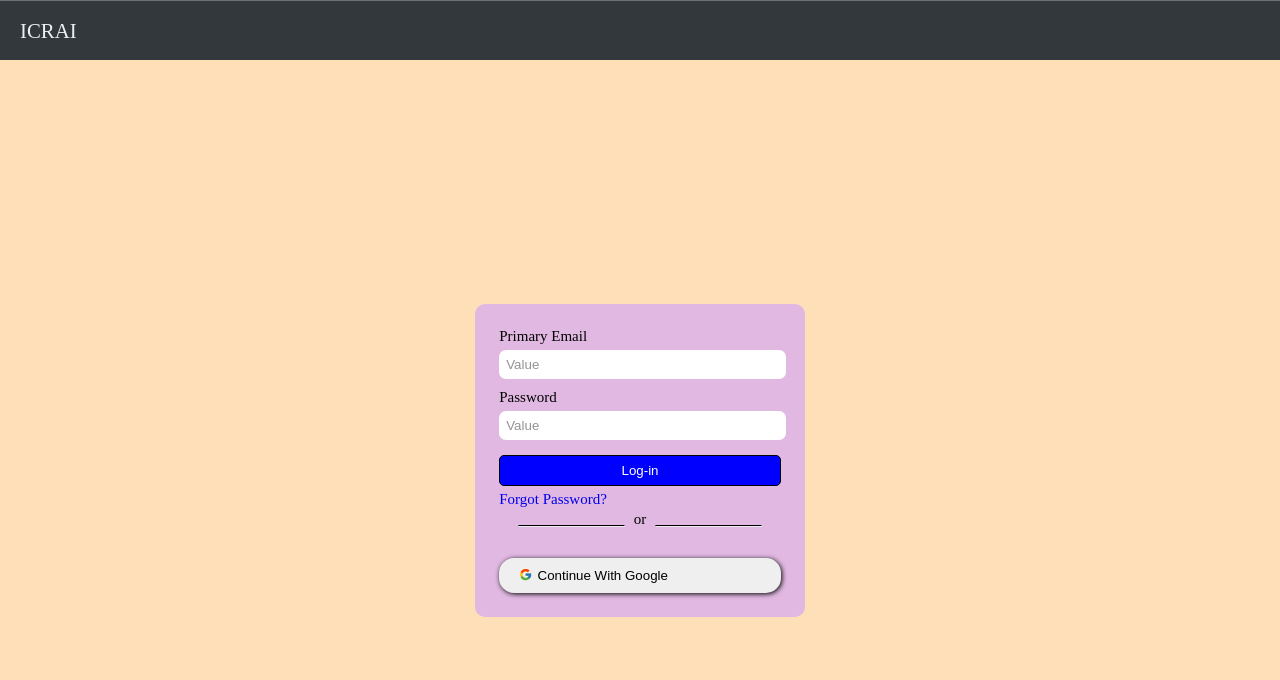
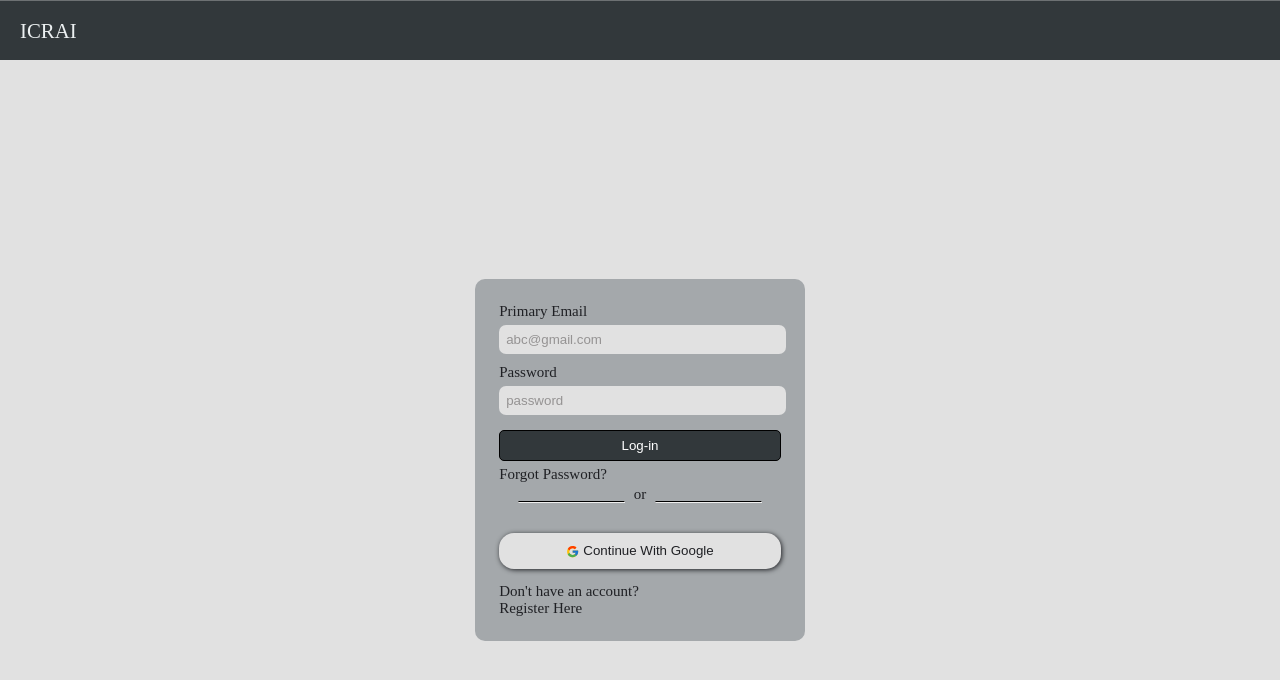
Before and after one commit to preetam-g/icrai-frontend, a React (Vite) app: page /login in a window 1280 px wide. Shown: the top 680 px of the page. Built offline with nearby package versions, Linux system fonts and the light colour scheme.

Commit message:
color theme changed

```diff
--- a/src/pages/login/Login.jsx
+++ b/src/pages/login/Login.jsx
@@ -1,6 +1,7 @@
 import React, { useState } from 'react';
 import styles from './login.module.css'
 import { FcGoogle } from "react-icons/fc";
+import { Link } from 'react-router-dom'
 
 const Login = () => {
 	const [email, setEmail] = useState('');
@@ -13,22 +14,23 @@ const Login = () => {
 					<form action="#">
 						<label htmlFor="Primary_email">Primary Email</label>
 						<br />
-						<input type="email" placeholder="Value" value={email} onChange={(e) => setEmail(e.target.value)} required/>
+						<input type="email" placeholder="abc@gmail.com" value={email} onChange={(e) => setEmail(e.target.value)} required/>
 						<br />
 						<label htmlFor="Password">Password</label>
 						<br />
-						<input type="password" placeholder="Value" value={password} onChange={(e) => setPassword(e.target.value)} required/>
+						<input type="password" placeholder="password" value={password} onChange={(e) => setPassword(e.target.value)} required/>
 						<br />
 						<button className={styles.login}>Log-in</button>
 						<br />
-						<a href="#">Forgot Password?</a>
+						<a href="#">Forgot Password?</a> {/* modify link to enable password reset mechanism */}
 						<div className={styles.or}>
 							<hr />
 							<p style={{ position: "relative", top: "-22px" }}>or</p>
 							<hr />
 						</div>
-						<button className={styles.google_login}><FcGoogle />  Continue With Google</button>
+						<button className={styles.google_login}> <FcGoogle />  Continue With Google </button>
 					</form>
+					<Link to="/Register" className={styles.registerLink}>Don't have an account? <br /> Register Here</Link>
 				</div>
 			</div>
 		</div>
--- a/src/pages/login/login.module.css
+++ b/src/pages/login/login.module.css
@@ -8,7 +8,7 @@
 }
 
 .container{
-	background-color: rgb(255, 223, 183);
+	background-color: #e1e1e1;
 	height: 100%;
 	width: 100%;
 	display: flex;
@@ -20,7 +20,7 @@
 	display: flex;
 	flex-direction: column;
 	border-radius: 10px;
-	background-color: rgb(225, 184, 225);
+	background-color: #a4a8ab;
 	padding: 1.5rem;
 }
 
@@ -30,6 +30,17 @@
 	padding: 7px;
 	margin: 5px 0px 10px 0px;
 	width: 96.8%;
+	background-color: #e1e1e1;
+}
+
+label, a, p{
+	color: #1f2024;
+}
+
+
+.registerLink{
+	margin-top: 5%;
+	text-align: left;
 }
 
 ::placeholder{
@@ -40,7 +51,7 @@
 	width: 100%;
 	border: 1px solid black;
 	border-radius: 5px;
-	background-color: blue;
+	background-color: #32383b;
 	color: white;
 	padding: 7px;
 	margin: 5px 0px 5px 0px;
@@ -67,10 +78,18 @@
 	padding: 10px 20px;
 	width: 100%;
 	box-shadow: 1px 1px 5px;
-	display: flex;
+	display: inline;
 	align-content: center;
+	text-align: center;
+	vertical-align: middle;
 	gap: 5px;
 	cursor: pointer;
+	color: #1f2024;
+	background-color: #e1e1e1;
+}
+
+.google_login svg{
+	vertical-align: middle;
 }
 
 @media screen and (min-width: 480px) {
```
Lines whose indentation alone changed are shown as unchanged.
